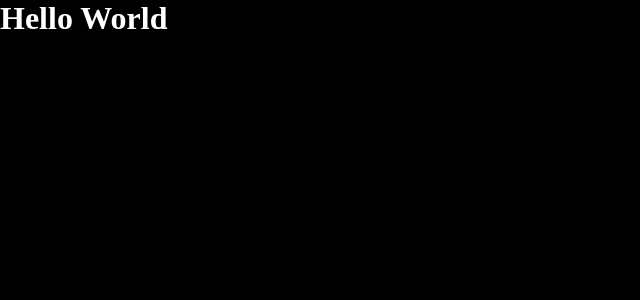
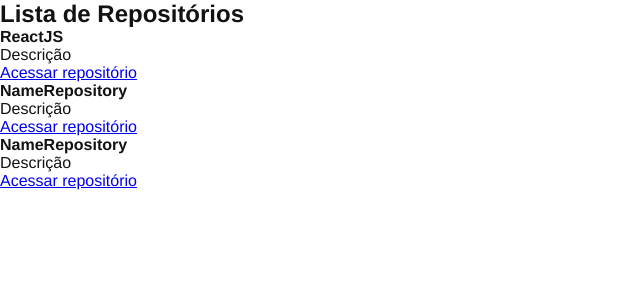
Before and after one commit to gboliveir/github-explore, a React app: page / in a window 1280 px wide. Shown: the top 300 px of the page, without its empty margins (0-640 px from the left). Built offline with nearby package versions, Linux system fonts and the light colour scheme.

Commit message:
Alteraçao de estilizaçoes globais, criaçao do primeiro componente RepositoryList e organizando importaçoes no componente App.jsx

```diff
--- a/src/App.jsx
+++ b/src/App.jsx
@@ -1,5 +1,6 @@
+import { RepositoryList } from './components/RepositoryList';
 import './styles/global.scss';
 
 export function App() {
-    return <h1>Hello World</h1>
+    return <RepositoryList />
 }
--- /dev/null
+++ b/src/components/RepositoryList.jsx
@@ -0,0 +1,38 @@
+const nameRepository1 = "ReactJS";
+
+export function RepositoryList() {
+    return (
+        <section>
+            <h1>Lista de Repositórios</h1>
+
+            <ul>
+                <li>
+                    <strong>{nameRepository1}</strong>
+                    <p>Descrição</p>
+
+                    <a href="#">
+                        Acessar repositório
+                    </a>
+                </li>
+
+                <li>
+                    <strong>NameRepository</strong>
+                    <p>Descrição</p>
+
+                    <a href="#">
+                        Acessar repositório
+                    </a>
+                </li>
+
+                <li>
+                    <strong>NameRepository</strong>
+                    <p>Descrição</p>
+
+                    <a href="#">
+                        Acessar repositório
+                    </a>
+                </li>
+            </ul>
+        </section>
+    );
+}
--- a/src/styles/global.scss
+++ b/src/styles/global.scss
@@ -5,7 +5,6 @@
 }
 
 body {
-    font: Arial, Helvetica, sans-serif;
-    background-color: black;
-    color: white;
+    font: 16px 'Helvetica Neue', Arial, sans-serif;
+    color: #121214;
 }
```
